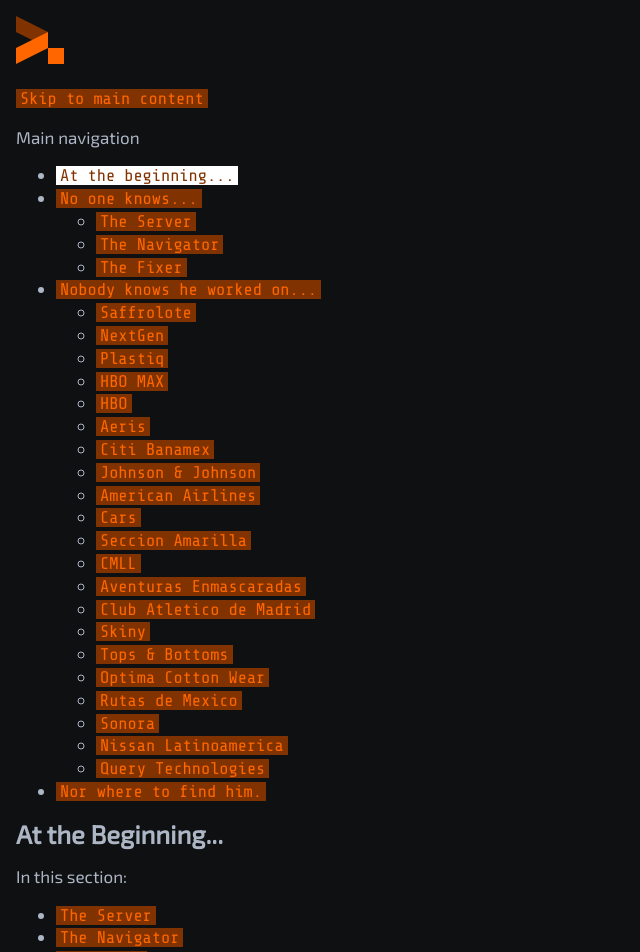
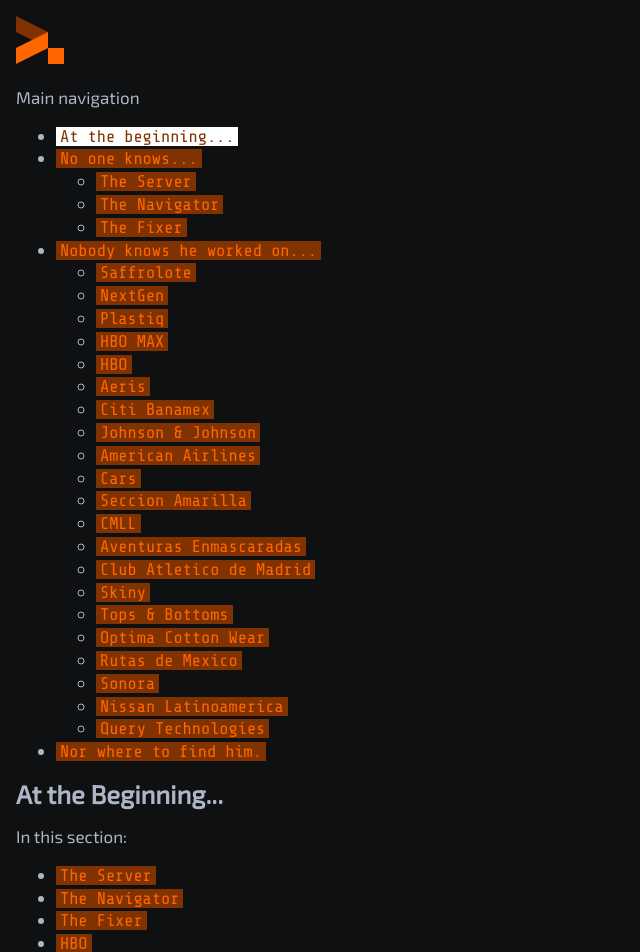
Before and after one commit to 714k/vz-book-2024, a Jekyll site: the page built from at-the-beginning/index.html, in a window 1280 px wide. Shown: the top 952 px of the page, without its empty margins (0-640 px from the left). Built offline with Jekyll 4.4.1, drawn with Linux system fonts in a browser that asks for light colours.

Commit message:
[VZB-09] making Skip Link accessible (#11)

```diff
--- a/_includes/skip-link.html
+++ b/_includes/skip-link.html
@@ -1,3 +1,3 @@
 <p>
-  <a href="#main">Skip to main content</a>
+  <a class="skip-link" href="#main">Skip to content</a>
 </p>
--- a/_sass/main.scss
+++ b/_sass/main.scss
@@ -27,5 +27,24 @@
       cursor: default;
       pointer-events: none;
     }
+    &.skip-link:not(:focus):not(:active) {
+      border: 0;
+      clip: rect(0 0 0 0);
+      -webkit-clip-path: inset(100%);
+      clip-path: inset(100%);
+      height: 1px;
+      overflow: hidden;
+      padding: 0;
+      position: absolute;
+      white-space: nowrap;
+      width: 1px;
+      &:active,
+      &:focus {
+        left: 0;
+        position: absolute;
+        top: 0;
+        z-index: 999;
+      }
+    }
   }
 }
```
